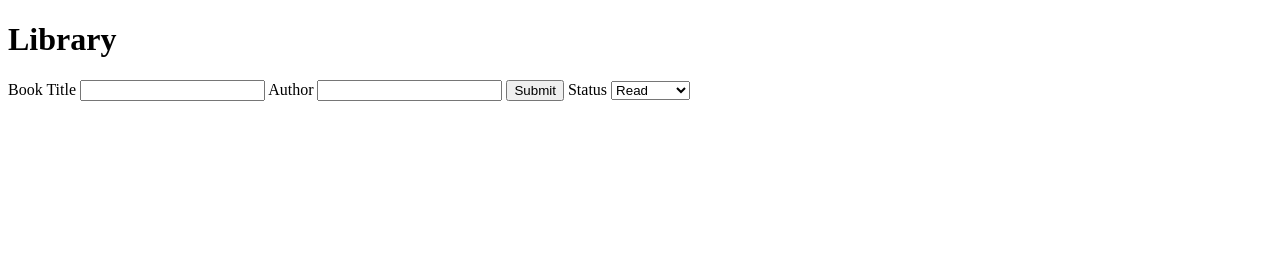
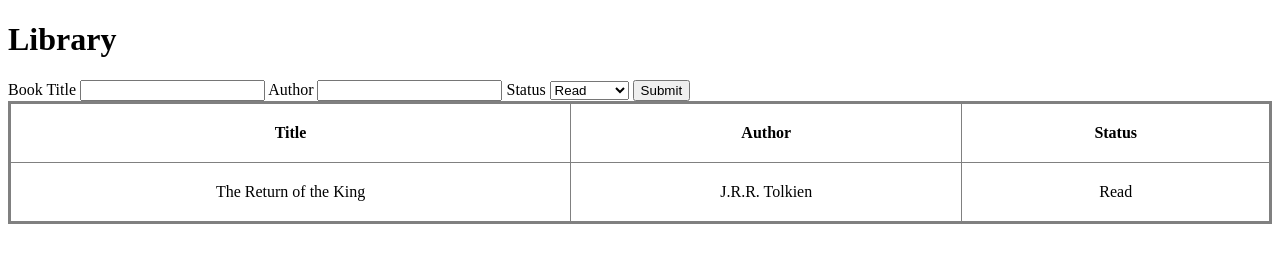
Before and after one commit to coleenhuang/Library-App, a plain HTML site: page index.html in a window 1280 px wide. Drawn offline with Linux system fonts and the light colour scheme.

Commit message:
added table to display results and also added basic styling for table

```diff
--- a/index.css
+++ b/index.css
@@ -0,0 +1,34 @@
+table {
+    table-layout: fixed;
+    width: 100%;
+    border-collapse: collapse;
+    border: 3px solid grey;
+}
+
+thead th:nth-child(1) {
+    width: 30%;
+  }
+
+  thead th:nth-child(2) {
+    width: 20%;
+  }
+
+  thead th:nth-child(3) {
+    width: 15%;
+  }
+
+  thead th:nth-child(4) {
+    width: 35%;
+  }
+
+  th, td {
+    padding: 20px;
+  }
+
+  tbody td {
+    text-align: center;
+  }
+
+  thead th, tbody td {
+      border: 1px solid grey;
+  }
--- a/index.html
+++ b/index.html
@@ -14,13 +14,29 @@
         <input type="text" id="book-title" name="book-title">
         <label for="author">Author</label>
         <input type="text" id="author" name="author">
-        <button type="submit">Submit</button>
         <label for="status">Status</label>
         <select name="status" id="status">
             <option value="read">Read</option>
             <option value="unread">Not Read</option>
         </select>
+        <button type="submit">Submit</button>
     </form>
+    <table>
+        <thead>
+            <th>Title</th>
+            <th>Author</th>
+            <th>Status</th>
+        </thead>
+        <tbody>
+            <tr>
+                <td>The Return of the King</td>
+                <td>J.R.R. Tolkien</td>
+                <td>Read</td>
+            </tr>
+
+        </tbody>
+
+    </table>
     <script src="index.js"></script>
 </body>
 </html>
```
